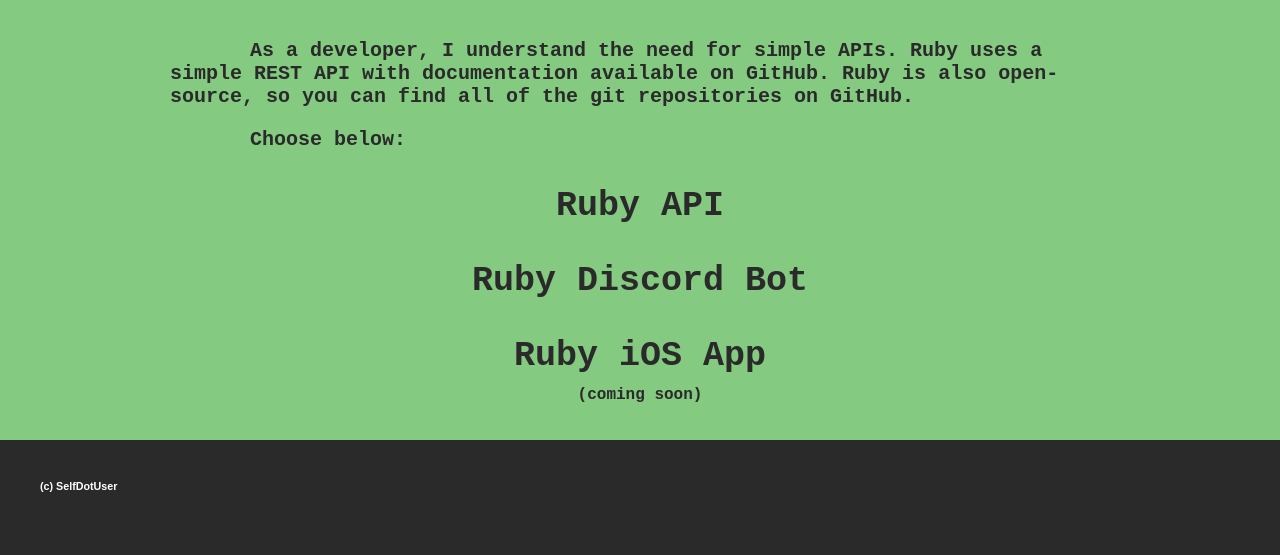
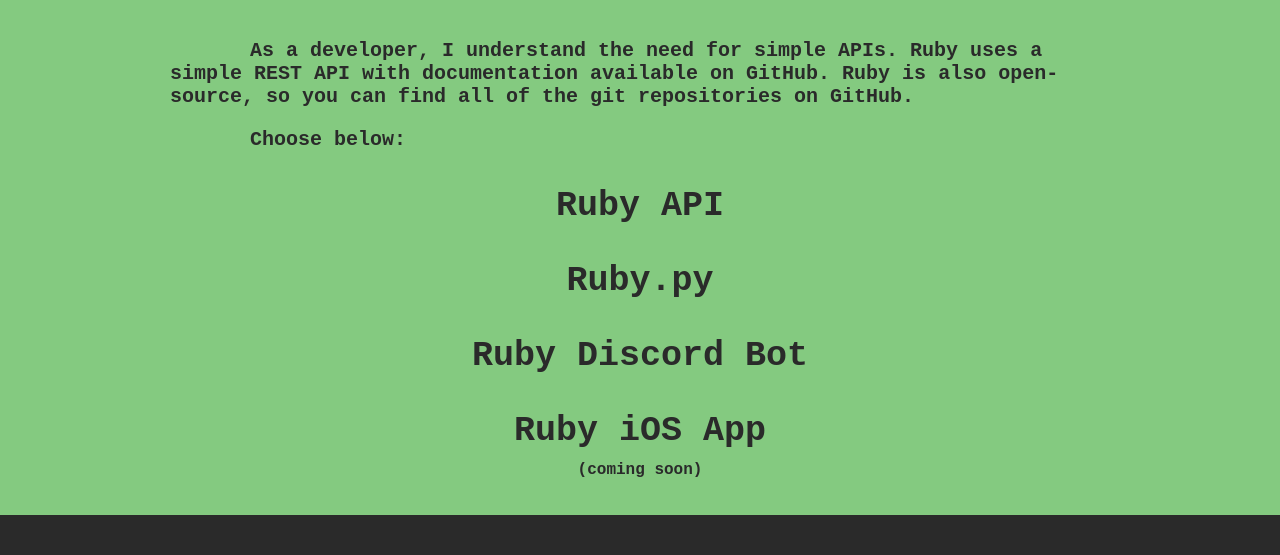
Before and after one commit to SelfDotUser/Ruby-Server, a Flask app: page /developers.html in a window 1280 px wide. Shown: the part 195-750 px from the top of the page. Run offline with Flask 2, Linux system fonts and the light colour scheme.

Commit message:
Added Ruby.py to developers

```diff
--- a/rubyserver/templates/developers.html
+++ b/rubyserver/templates/developers.html
@@ -26,6 +26,7 @@
             <p id="paragraphs">&emsp;&emsp;&emsp;&emsp;As a developer, I understand the need for simple APIs. Ruby uses a simple REST API with documentation available on GitHub. Ruby is also open-source, so you can find all of the git repositories on GitHub.</p>
             <p id="paragraphs">&emsp;&emsp;&emsp;&emsp;Choose below:</p>
             <p id="ruby-repos" onclick="document.location='https://github.com/SelfDotUser/Ruby-Server'">Ruby API</p>
+            <p id="ruby-repos" onclick="document.location='https://github.com/SelfDotUser/Ruby.py'">Ruby.py</p>
             <p id="ruby-repos" onclick="document.location='https://github.com/SelfDotUser/Ruby-DiscordBot'">Ruby Discord Bot</p>
             <p id="ruby-repos" style="margin-bottom: 0px;" onclick="document.location='https://github.com/SelfDotUser/Ruby-iOS'">Ruby iOS App</p>
             <p style="text-align: center; font-weight: bold; margin-top: 10px;">(coming soon)</p>
```
